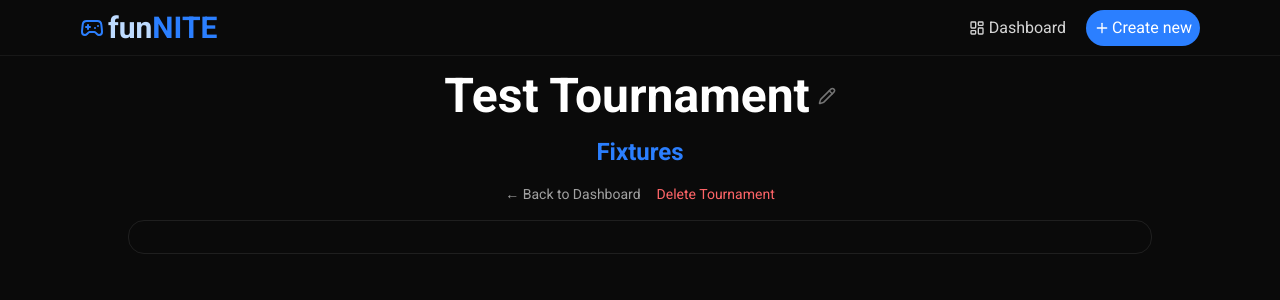
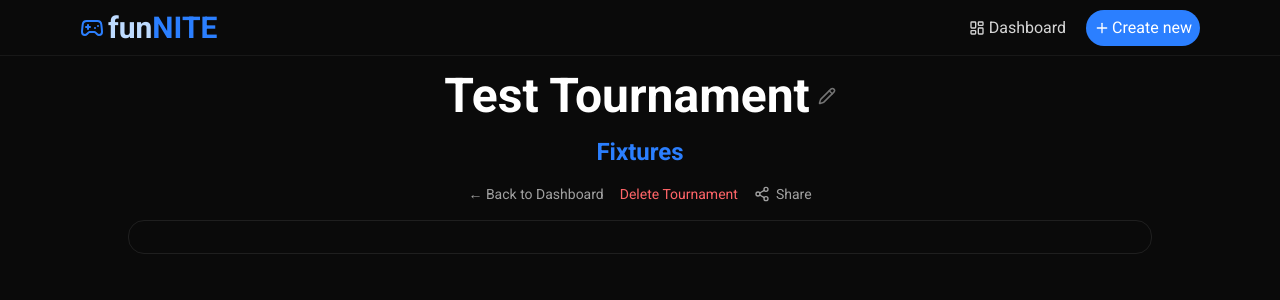
Before and after one commit to kaywizzy123/funNITE, a React (Vite) app: page /fixtures in a window 1280 px wide. Shown: the top 300 px of the page. Built offline with nearby package versions, Linux system fonts and the light colour scheme.

Commit message:
added share and download function

```diff
--- a/package.json
+++ b/package.json
@@ -11,6 +11,7 @@
   },
   "dependencies": {
     "@tailwindcss/vite": "^4.3.3",
+    "html-to-image": "^1.11.13",
     "lucide-react": "^1.43.0",
     "motion": "^13.2.0",
     "react": "^19.2.8",
--- a/src/App.jsx
+++ b/src/App.jsx
@@ -5,6 +5,7 @@ import Create from "./pages/Create";
 import Dashboard from "./pages/Dashboard";
 import { AppProvider } from "./context/AppContext";
 import Fixtures from "./pages/Fixtures";
+import SharedView from "./pages/SharedView";
 import DeleteConfirmModal from "./components/DeleteConfirmModal";
 
 export default function App() {
@@ -17,6 +18,7 @@ export default function App() {
           <Route path="/create" element={<Create />} />
           <Route path="/fixtures" element={<Fixtures />} />
           <Route path="/dashboard" element={<Dashboard />} />
+          <Route path="/share/:encoded" element={<SharedView />} />
         </Routes>
         <DeleteConfirmModal />
       </div>
--- a/src/components/FixtureCard.jsx
+++ b/src/components/FixtureCard.jsx
@@ -18,6 +18,7 @@ export default function FixtureCard({
   scoreAway,
   onSubmit,
   allowTies = false,
+  readOnly = false,
 }) {
   const [inputHome, setInputHome] = useState(scoreHome ?? "");
   const [inputAway, setInputAway] = useState(scoreAway ?? "");
@@ -76,6 +77,13 @@ export default function FixtureCard({
         </div>
       </div>
 
+      {readOnly ? (
+        <div className="order-2 flex justify-center items-center gap-2 shrink-0 self-center bg-neutral-950 border border-neutral-500/40 rounded-2xl py-2 px-4 font-semibold">
+          <span>{isPending ? "-" : (scoreHome ?? "-")}</span>
+          <span className="text-neutral-500">-</span>
+          <span>{isPending ? "-" : (scoreAway ?? "-")}</span>
+        </div>
+      ) : (
         <div className="order-2 flex flex-col md:flex-row justify-center items-center gap-2 shrink-0 self-center bg-neutral-950 border border-neutral-500/40 rounded-2xl py-2 px-3">
           <input
             className="w-9 h-9 text-center font-semibold bg-neutral-800/60 border border-neutral-500/40 rounded-xl outline-none transition-shadow focus:ring-1 focus:ring-blue-500 disabled:opacity-40 [appearance:textfield] [&::-webkit-outer-spin-button]:appearance-none [&::-webkit-inner-spin-button]:appearance-none"
@@ -103,6 +111,7 @@ export default function FixtureCard({
             </button>
           )}
         </div>
+      )}
       {tied && (
         <p className="text-red-400 text-xs">Scores can&apos;t be tied &mdash; enter a winner</p>
       )}
--- /dev/null
+++ b/src/components/ShareMenu.jsx
@@ -0,0 +1,80 @@
+import { useEffect, useRef, useState } from "react";
+import { toPng } from "html-to-image";
+import { Check, Download, Link2, Share2 } from "lucide-react";
+
+export default function ShareMenu({ targetRef, getShareUrl, fileName = "tournament-results" }) {
+  const [open, setOpen] = useState(false);
+  const [copied, setCopied] = useState(false);
+  const menuRef = useRef(null);
+
+  useEffect(() => {
+    if (!open) return;
+    function handleClickOutside(event) {
+      if (menuRef.current && !menuRef.current.contains(event.target)) {
+        setOpen(false);
+      }
+    }
+    document.addEventListener("mousedown", handleClickOutside);
+    return () => document.removeEventListener("mousedown", handleClickOutside);
+  }, [open]);
+
+  async function handleCopyLink() {
+    try {
+      await navigator.clipboard.writeText(getShareUrl());
+      setCopied(true);
+      setTimeout(() => setCopied(false), 2000);
+    } catch {
+      // Clipboard access denied or unavailable — nothing more we can do here.
+    }
+  }
+
+  async function handleDownloadImage() {
+    if (!targetRef.current) return;
+    const dataUrl = await toPng(targetRef.current, {
+      backgroundColor: "#0a0a0a",
+      pixelRatio: 2,
+    });
+    const link = document.createElement("a");
+    link.href = dataUrl;
+    link.download = `${fileName}.png`;
+    link.click();
+  }
+
+  return (
+    <div className="relative" ref={menuRef}>
+      <button
+        type="button"
+        onClick={() => setOpen((prev) => !prev)}
+        className="flex items-center gap-1.5 text-sm text-neutral-400 hover:text-white transition-colors"
+      >
+        <Share2 size={16} />
+        Share
+      </button>
+
+      {open && (
+        <div className="absolute z-10 top-full mt-2 right-0 md:left-0 md:right-auto w-52 bg-neutral-900 border border-neutral-500/30 rounded-xl shadow-lg overflow-hidden">
+          <button
+            type="button"
+            onClick={handleCopyLink}
+            className="flex items-center gap-2 w-full text-left px-4 py-2.5 text-sm text-neutral-300 hover:bg-neutral-800 transition-colors"
+          >
+            {copied ? (
+              <Check size={16} className="text-blue-400" />
+            ) : (
+              <Link2 size={16} />
+            )}
+            {copied ? "Copied!" : "Copy shareable link"}
+          </button>
+          <button
+            type="button"
+            onClick={handleDownloadImage}
+            className="flex items-center gap-2 w-full text-left px-4 py-2.5 text-sm text-neutral-300 hover:bg-neutral-800 transition-colors"
+          >
+            <Download size={16} />
+            Download as image
+          </button>
+        </div>
+      )}
+    </div>
+  );
+}
--- a/src/pages/Fixtures.jsx
+++ b/src/pages/Fixtures.jsx
@@ -1,5 +1,5 @@
 import { motion, AnimatePresence } from "motion/react";
-import { useContext, useState } from "react";
+import { useContext, useRef, useState } from "react";
 import { Link, useNavigate } from "react-router-dom";
 import { Check, Pencil, X } from "lucide-react";
 import { AppContext } from "../context/AppContext";
@@ -7,9 +7,11 @@ import { getRoundLabel } from "../utils/bracket";
 import { getMatchdayLabel } from "../utils/roundRobin";
 import { computeStandings } from "../utils/standings";
 import { getTournamentChampion } from "../utils/tournamentStatus";
+import { encodeShareData } from "../utils/shareEncode";
 import { containerVariants, itemVariants } from "../utils/motionVariants";
 import FixtureCard from "../components/FixtureCard";
 import StandingsTable from "../components/StandingsTable";
+import ShareMenu from "../components/ShareMenu";
 
 export default function Fixtures() {
   const {
@@ -18,6 +20,7 @@ export default function Fixtures() {
     rounds,
     submitMatchResult,
     format,
+    mode,
     currentTournamentId,
     requestDeleteTournament,
   } = useContext(AppContext);
@@ -25,6 +28,7 @@ export default function Fixtures() {
   const isLeague = format === "league";
   const standings = isLeague ? computeStandings(rounds) : [];
   const champion = getTournamentChampion({ format, rounds });
+  const resultsRef = useRef(null);
 
   const [editingName, setEditingName] = useState(false);
   const [nameDraft, setNameDraft] = useState(gameName);
@@ -127,8 +131,16 @@ export default function Fixtures() {
             >
               Delete Tournament
             </button>
+            <ShareMenu
+              targetRef={resultsRef}
+              getShareUrl={() =>
+                `${window.location.origin}/share/${encodeShareData({ gameName, format, mode, rounds })}`
+              }
+              fileName={gameName || "tournament-results"}
+            />
           </motion.div>
           <motion.div
+            ref={resultsRef}
             variants={itemVariants}
             className="w-full  border rounded-2xl border-neutral-500/20 flex flex-col gap-4 overflow-auto p-4"
           >
--- /dev/null
+++ b/src/pages/SharedView.jsx
@@ -0,0 +1,94 @@
+import { motion, AnimatePresence } from "motion/react";
+import { useMemo } from "react";
+import { Link, useParams } from "react-router-dom";
+import { getRoundLabel } from "../utils/bracket";
+import { getMatchdayLabel } from "../utils/roundRobin";
+import { computeStandings } from "../utils/standings";
+import { getTournamentChampion } from "../utils/tournamentStatus";
+import { decodeShareData } from "../utils/shareEncode";
+import { containerVariants, itemVariants } from "../utils/motionVariants";
+import FixtureCard from "../components/FixtureCard";
+import StandingsTable from "../components/StandingsTable";
+
+export default function SharedView() {
+  const { encoded } = useParams();
+  const data = useMemo(() => decodeShareData(encoded), [encoded]);
+
+  if (!data) {
+    return (
+      <div className="flex justify-center flex-1 text-center mx-2 md:mx-0">
+        <div className="flex flex-col m-4 gap-4 items-center">
+          <h1 className="text-2xl font-bold">This link is invalid or corrupted</h1>
+          <Link to="/" className="text-blue-400 hover:text-blue-300 transition-colors">
+            ← Back to funNITE
+          </Link>
+        </div>
+      </div>
+    );
+  }
+
+  const { gameName, format, rounds } = data;
+  const isLeague = format === "league";
+  const standings = isLeague ? computeStandings(rounds) : [];
+  const champion = getTournamentChampion({ format, rounds });
+
+  return (
+    <div className="flex justify-center flex-1 text-center mx-2 md:mx-0">
+      <AnimatePresence>
+        <motion.div
+          variants={containerVariants}
+          initial="hidden"
+          animate="visible"
+          className="flex flex-col m-4 w-full md:w-5xl gap-4 items-center"
+        >
+          <motion.h1 variants={itemVariants} className="text-3xl md:text-5xl font-bold">
+            {gameName || "Untitled Tournament"}
+          </motion.h1>
+          <motion.h2 variants={itemVariants} className="text-2xl text-blue-500 font-bold">
+            Fixtures
+          </motion.h2>
+          <motion.p variants={itemVariants} className="text-sm text-neutral-500">
+            Shared results &middot; read-only
+          </motion.p>
+
+          <motion.div
+            variants={itemVariants}
+            className="w-full border rounded-2xl border-neutral-500/20 flex flex-col gap-4 overflow-auto p-4"
+          >
+            {champion && (
+              <p className="font-semibold text-yellow-400 text-2xl">
+                🏆 Champion: {champion.name}
+              </p>
+            )}
+
+            {isLeague && <StandingsTable standings={standings} />}
+
+            {rounds.map((round, roundIndex) => (
+              <div
+                key={roundIndex}
+                className="flex flex-col bg-neutral-700/10 gap-2 p-4 rounded-2xl"
+              >
+                <p className="font-semibold text-blue-500 text-2xl">
+                  {isLeague ? getMatchdayLabel(roundIndex) : getRoundLabel(round.length)}
+                </p>
+
+                {round.map((match, matchIndex) => (
+                  <div key={match.id} className="flex justify-center items-center gap-2">
+                    <p className="text-neutral-500">{matchIndex + 1}.</p>
+                    <FixtureCard
+                      playerHome={match.playerHome}
+                      playerAway={match.playerAway}
+                      scoreHome={match.scoreHome}
+                      scoreAway={match.scoreAway}
+                      readOnly
+                    />
+                  </div>
+                ))}
+              </div>
+            ))}
+          </motion.div>
+        </motion.div>
+      </AnimatePresence>
+    </div>
+  );
+}
--- /dev/null
+++ b/src/utils/shareEncode.js
@@ -0,0 +1,25 @@
+function base64UrlEncode(str) {
+  return btoa(str).replace(/\+/g, "-").replace(/\//g, "_").replace(/=+$/, "");
+}
+
+function base64UrlDecode(str) {
+  const padded = str.replace(/-/g, "+").replace(/_/g, "/");
+  const padding = padded.length % 4 === 0 ? "" : "=".repeat(4 - (padded.length % 4));
+  return atob(padded + padding);
+}
+
+export function encodeShareData({ gameName, format, mode, rounds }) {
+  const json = JSON.stringify({ gameName, format, mode, rounds });
+  return base64UrlEncode(encodeURIComponent(json));
+}
+
+export function decodeShareData(encoded) {
+  try {
+    const json = decodeURIComponent(base64UrlDecode(encoded));
+    const data = JSON.parse(json);
+    if (!data || !Array.isArray(data.rounds)) return null;
+    return data;
+  } catch {
+    return null;
+  }
+}
```
Also changed, not shown: 1 other file (tests, documents, lock files or other folders). Lines whose indentation alone changed are shown as unchanged.
